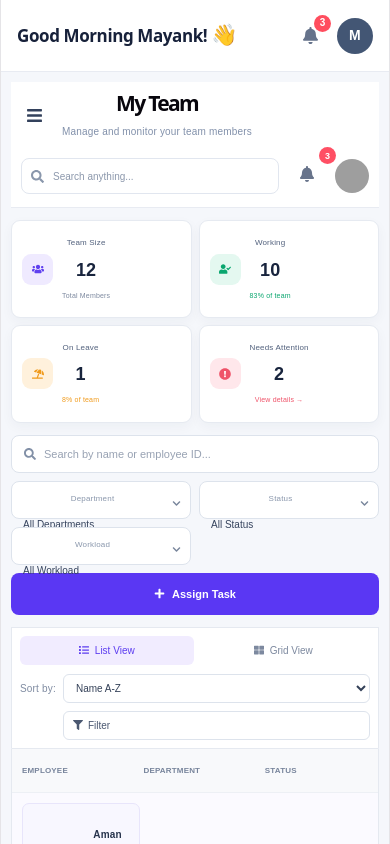
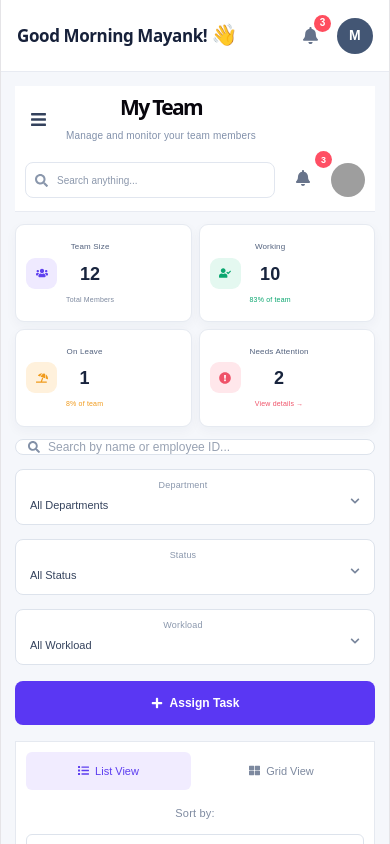
Before and after one commit to mayankpanse83-tech/manager-mangement-system, a React (Vite) app: page /manager/team in a window 390 px wide. Shown: the top 844 px of the page. Built offline with nearby package versions, Linux system fonts and the light colour scheme; grey boxes are pictures that could not be loaded.

Commit message:
update main entry

```diff
--- a/src/apps/manager/pages/ManagerTeam.css
+++ b/src/apps/manager/pages/ManagerTeam.css
@@ -1963,3 +1963,140 @@ body {
     grid-column: auto;
   }
 }
+@media (max-width: 700px) {
+
+  .manager-team-page {
+    width: 100%;
+    padding: 14px;
+    overflow-x: hidden;
+  }
+
+  /* SEARCH + FILTER */
+
+  .team-toolbar {
+    width: 100%;
+    display: flex;
+    flex-direction: column;
+    gap: 14px;
+    padding: 0 0 16px;
+  }
+
+  .team-toolbar-left {
+    width: 100%;
+    display: flex;
+    flex-direction: column;
+    gap: 14px;
+  }
+
+  .team-search-box {
+    width: 100%;
+    height: 44px;
+    margin: 0;
+  }
+
+  .team-search-box input {
+    font-size: 12px;
+  }
+
+  /* FILTER BOX */
+
+  .filter-select {
+    width: 100%;
+    height: 56px;
+    padding: 8px 38px 6px 14px;
+    margin: 0;
+    display: flex;
+    flex-direction: column;
+    justify-content: center;
+  }
+
+  .filter-select label {
+    font-size: 9px;
+    margin-bottom: 5px;
+    line-height: 1;
+  }
+
+  .filter-select select {
+    width: 100%;
+    height: 20px;
+    font-size: 11px;
+    line-height: 20px;
+  }
+
+  .filter-select > svg {
+    right: 14px;
+    bottom: 18px;
+    font-size: 10px;
+  }
+
+  /* ASSIGN TASK */
+
+  .assign-task-btn {
+    width: 100%;
+    height: 44px;
+    margin-top: 2px;
+    justify-content: center;
+    font-size: 12px;
+  }
+
+  /* LIST / GRID */
+
+  .list-toolbar {
+    width: 100%;
+    margin: 0;
+    padding: 10px;
+    display: flex;
+    flex-direction: column;
+    gap: 12px;
+  }
+
+  .view-switch {
+    width: 100%;
+    gap: 8px;
+  }
+
+  .view-switch button {
+    flex: 1;
+    height: 38px;
+    justify-content: center;
+    font-size: 11px;
+  }
+
+  .sort-area {
+    width: 100%;
+    display: flex;
+    flex-direction: column;
+    align-items: stretch;
+    gap: 9px;
+  }
+
+  .sort-area span {
+    display: block;
+    font-size: 11px;
+  }
+
+  .sort-area select {
+    width: 100%;
+    height: 38px;
+    font-size: 11px;
+  }
+
+  .filter-btn {
+    width: 100%;
+    height: 38px;
+    justify-content: center;
+    font-size: 11px;
+  }
+
+  /* TABLE */
+
+  .team-main-section {
+    width: 100%;
+    margin: 0;
+  }
+
+  .employee-table-wrapper {
+    width: 100%;
+    overflow-x: auto;
+  }
+}
```
